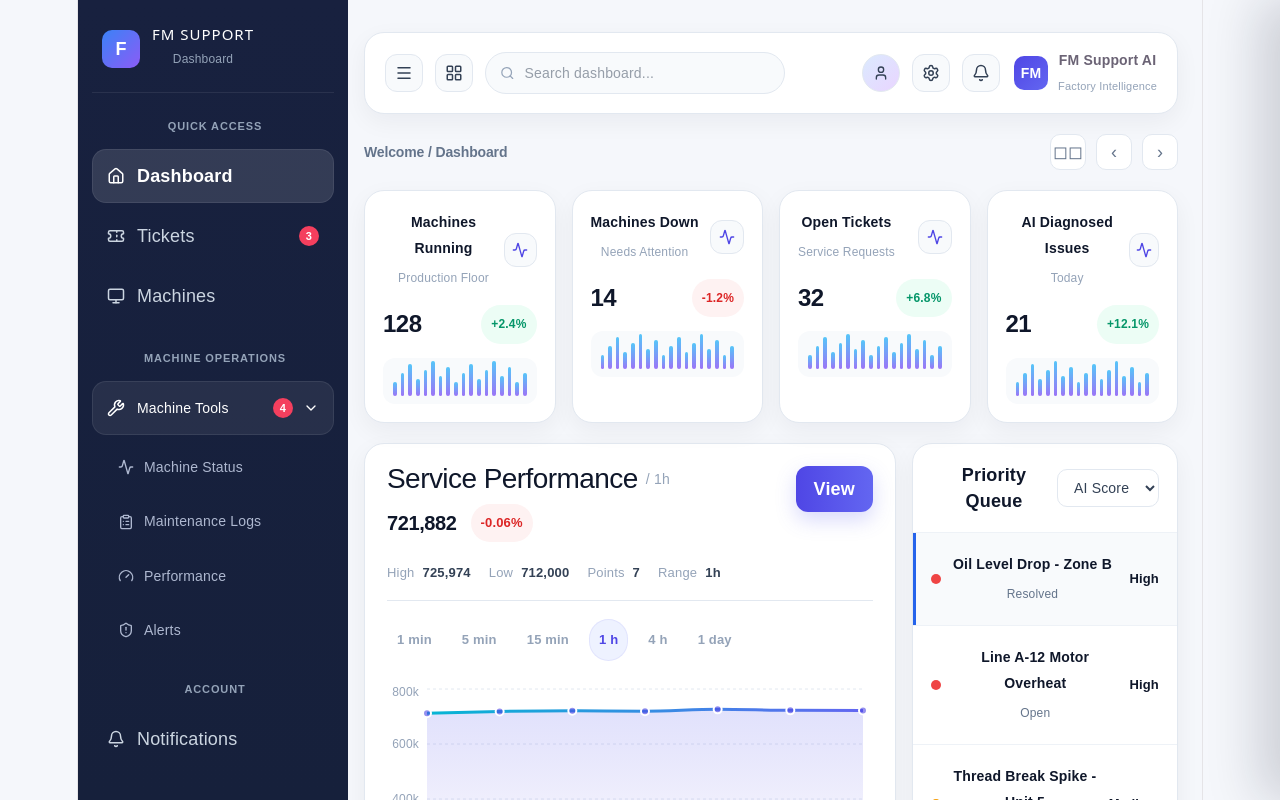
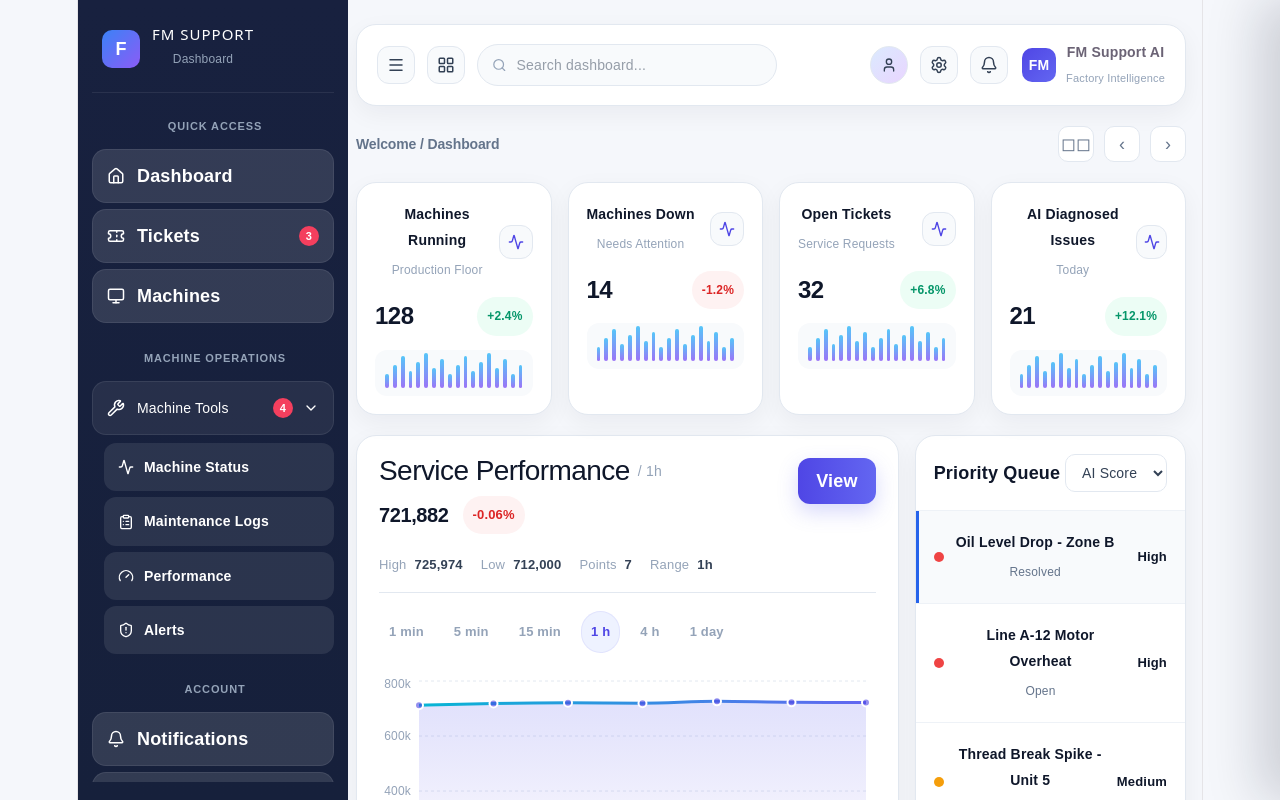
Before and after one commit to shurjo98/Frontend-ShowCase-1, a React (Vite) app in the folder react-practice/: page / in a window 1280 px wide. Shown: the top 800 px of the page. Built offline with nearby package versions, Linux system fonts and the light colour scheme.

Commit message:
fixed mobile view for layout

```diff
--- a/react-practice/src/components/layout/Layout.tsx
+++ b/react-practice/src/components/layout/Layout.tsx
@@ -22,16 +22,11 @@
 function Layout() {
   const [serviceOpen, setServiceOpen] = useState(true);
   const [isMobileMenuOpen, setIsMobileMenuOpen] = useState(false);
-  const [isMobile, setIsMobile] = useState(false);
+  const [screenWidth, setScreenWidth] = useState(window.innerWidth);
 
   useEffect(() => {
     const handleResize = () => {
-      const mobile = window.innerWidth < 1024;
-      setIsMobile(mobile);
-
-      if (!mobile) {
-        setIsMobileMenuOpen(false);
-      }
+      setScreenWidth(window.innerWidth);
     };
 
     handleResize();
@@ -39,6 +34,30 @@
 
     return () => window.removeEventListener("resize", handleResize);
   }, []);
+
+  const isMobile = screenWidth < 768;
+  const isTablet = screenWidth >= 768 && screenWidth < 1100;
+  const isCompactSidebar = isMobile || isTablet;
+
+  const mainOuterStyle: CSSProperties = {
+    ...mainStyle,
+    marginLeft: isCompactSidebar ? 0 : "0px",
+    paddingTop: isCompactSidebar ? "88px" : "24px",
+    paddingLeft: isCompactSidebar ? "14px" : "8px",
+    paddingRight: isCompactSidebar ? "14px" : "16px",
+    paddingBottom: isCompactSidebar ? "18px" : "24px",
+  };
+
+  const mainInnerStyle: CSSProperties = {
+    width: "100%",
+    maxWidth: "1400px",
+  };
+
+  useEffect(() => {
+    if (!isCompactSidebar) {
+      setIsMobileMenuOpen(false);
+    }
+  }, [isCompactSidebar]);
 
   useEffect(() => {
     if (!isMobileMenuOpen) return;
@@ -59,7 +78,7 @@
 
   return (
     <div style={wrapperStyle}>
-      {isMobile && (
+      {isCompactSidebar && (
         <header style={mobileHeaderStyle}>
           <div style={mobileHeaderLeftStyle}>
             <div style={mobileLogoBoxStyle}>F</div>
@@ -80,7 +99,7 @@
         </header>
       )}
 
-      {isMobile && (
+      {isCompactSidebar && (
         <div
           style={{
             ...overlayStyle,
@@ -94,15 +113,16 @@
       <aside
         style={{
           ...sidebarStyle,
-          ...(isMobile ? mobileSidebarStyle : desktopSidebarStyle),
+          ...(isCompactSidebar ? mobileSidebarStyle : desktopSidebarStyle),
           transform:
-            isMobile && !isMobileMenuOpen ? "translateX(-108%)" : "translateX(0)",
+            isCompactSidebar && !isMobileMenuOpen
+              ? "translateX(-108%)"
+              : "translateX(0)",
         }}
       >
         <div style={sidebarInnerStyle}>
           <div>
-            <div style={isMobile ? mobileBrandCardStyle : brandStyle}>
-              <div style={logoBoxStyle}>F</div>
+            <div style={isCompactSidebar ? mobileBrandCardStyle : brandStyle}>              <div style={logoBoxStyle}>F</div>
               <div>
                 <h2 style={brandTitleStyle}>FM SUPPORT</h2>
                 <p style={brandSubStyle}>Dashboard</p>
@@ -117,7 +137,7 @@
               </SidebarLink>
 
               <SidebarLink
-                to="/tickets"
+                to="/"
                 icon={<Ticket size={18} />}
                 badge="3"
                 onNavigate={closeMobileMenu}
@@ -126,9 +146,10 @@
               </SidebarLink>
 
               <SidebarLink
-                to="/machines"
+                to="/"
                 icon={<Monitor size={18} />}
                 onNavigate={closeMobileMenu}
+
               >
                 Machines
               </SidebarLink>
@@ -157,16 +178,16 @@
 
               {serviceOpen && (
                 <div style={submenuWrapperStyle}>
-                  <SubmenuLink to="/machines/status" onNavigate={closeMobileMenu} icon={<Activity size={16} />}>
+                  <SubmenuLink to="/" onNavigate={closeMobileMenu} icon={<Activity size={16} />}>
                     Machine Status
                   </SubmenuLink>
-                  <SubmenuLink to="/machines/maintenance" onNavigate={closeMobileMenu} icon={<ClipboardList size={16} />}>
+                  <SubmenuLink to="/" onNavigate={closeMobileMenu} icon={<ClipboardList size={16} />}>
                     Maintenance Logs
                   </SubmenuLink>
-                  <SubmenuLink to="/machines/performance" onNavigate={closeMobileMenu} icon={<Gauge size={16} />}>
+                  <SubmenuLink to="/" onNavigate={closeMobileMenu} icon={<Gauge size={16} />}>
                     Performance
                   </SubmenuLink>
-                  <SubmenuLink to="/machines/alerts" onNavigate={closeMobileMenu} icon={<ShieldAlert size={16} />}>
+                  <SubmenuLink to="/" onNavigate={closeMobileMenu} icon={<ShieldAlert size={16} />}>
                     Alerts
                   </SubmenuLink>
                 </div>
@@ -177,7 +198,7 @@
               <p style={sectionTitleStyle}>Account</p>
 
               <SidebarLink
-                to="/notifications"
+                to="/"
                 icon={<Bell size={18} />}
                 onNavigate={closeMobileMenu}
               >
@@ -185,7 +206,7 @@
               </SidebarLink>
 
               <SidebarLink
-                to="/settings"
+                to="/"
                 icon={<Settings size={18} />}
                 onNavigate={closeMobileMenu}
               >
@@ -195,28 +216,25 @@
           </div>
 
           <div style={bottomSectionStyle}>
-            <SidebarLink to="/logout" icon={<LogOut size={18} />} onNavigate={closeMobileMenu}>
+            <SidebarLink to="/" icon={<LogOut size={18} />} onNavigate={closeMobileMenu}>
               Log Out
             </SidebarLink>
           </div>
         </div>
       </aside>
 
-      <main
-        style={{
-          ...mainStyle,
-          paddingTop: isMobile ? "88px" : "32px",
-          paddingLeft: isMobile ? "14px" : "16px",
-          paddingRight: isMobile ? "14px" : "24px",
-          paddingBottom: isMobile ? "18px" : "32px",
-        }}
-      >
+      <main style={mainOuterStyle}>
+        <div style={mainInnerStyle}>
+          <Outlet />
+        </div>
+      </main>
 
-      <Outlet />
-    </main>
     </div >
+
   );
 }
+
+
 
 type SidebarLinkProps = {
   to: string;
@@ -225,6 +243,8 @@
   badge?: string;
   end?: boolean;
   onNavigate?: () => void;
+  disabled?: boolean;   // 👈 ADD THIS
+
 };
 
 function SidebarLink({
@@ -234,13 +254,24 @@
   badge,
   end = false,
   onNavigate,
+  disabled = false,
 }: SidebarLinkProps) {
   return (
     <NavLink
-      to={to}
+      to={disabled ? "#" : to}
       end={end}
-      onClick={onNavigate}
-      style={({ isActive }) => getNavLinkStyle(isActive)}
+      onClick={(e) => {
+        if (disabled) {
+          e.preventDefault();   // 👈 THIS STOPS NAVIGATION
+          return;
+        }
+        onNavigate?.();
+      }}
+      style={({ isActive }) => ({
+        ...getNavLinkStyle(isActive),
+        opacity: disabled ? 0.5 : 1,
+        cursor: disabled ? "not-allowed" : "pointer",
+      })}
     >
       <span style={parentLeftStyle}>
         <span style={iconStyle}>{icon}</span>
@@ -272,26 +303,29 @@
       </span>
     </NavLink>
   );
+
+
 }
+
 
 const wrapperStyle: CSSProperties = {
   display: "flex",
-  minHeight: "100vh",
+  height: "100vh",
   width: "100%",
   fontFamily: "Arial, sans-serif",
   backgroundColor: "#f5f7fb",
-  overflowX: "hidden",
+  overflow: "hidden",
 };
 
 const desktopSidebarStyle: CSSProperties = {
   position: "sticky",
   top: 0,
-  height: "100vh",
+  height: "100vh",          // 👈 IMPORTANT
   width: "270px",
   minWidth: "270px",
   maxWidth: "270px",
   flexShrink: 0,
-  zIndex: 40,
+  alignSelf: "flex-start",  // 👈 IMPORTANT
 };
 
 const mobileSidebarStyle: CSSProperties = {
@@ -470,6 +504,8 @@
   minWidth: 0,
   backgroundColor: "#f5f7fb",
   boxSizing: "border-box",
+  overflowY: "auto",   // 👈 KEY FIX
+
 };
 
 const bottomSectionStyle: CSSProperties = {
@@ -555,6 +591,7 @@
   flexShrink: 0,
 };
 
+
 function getNavLinkStyle(isActive: boolean): CSSProperties {
   return {
     display: "flex",
```
